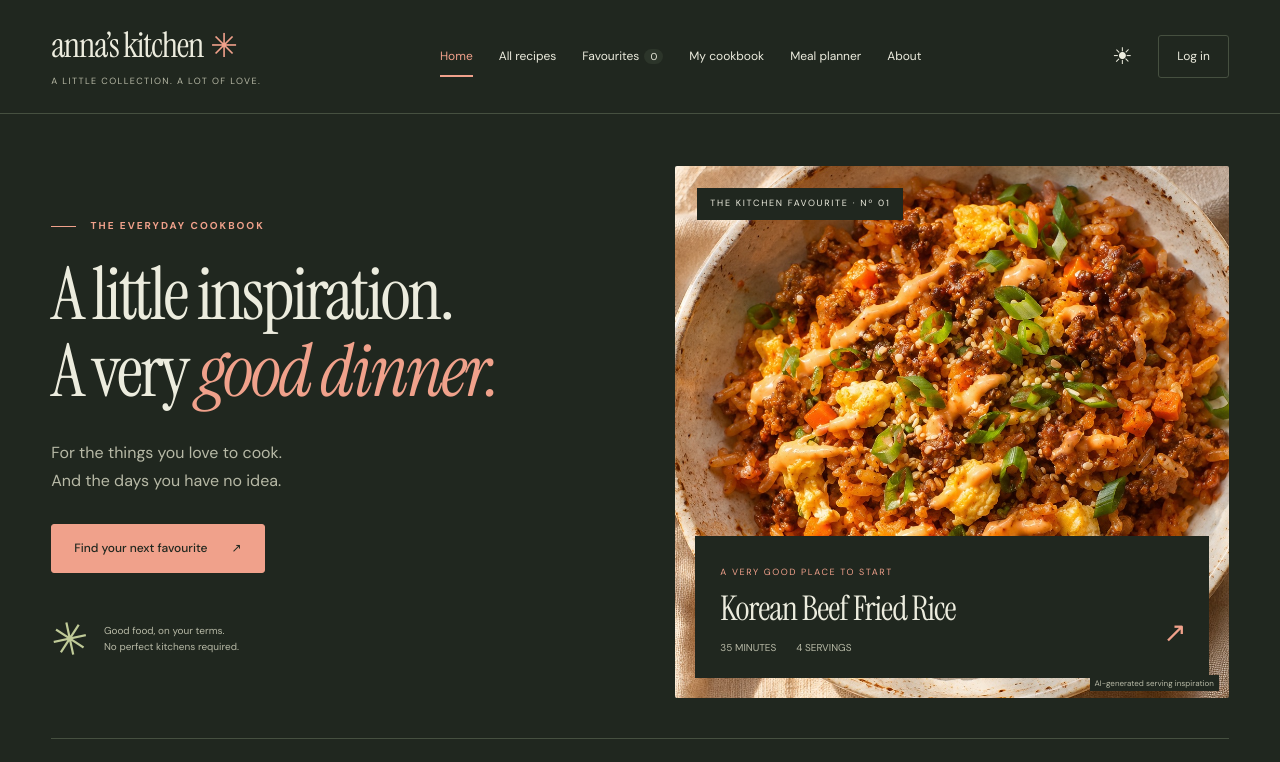
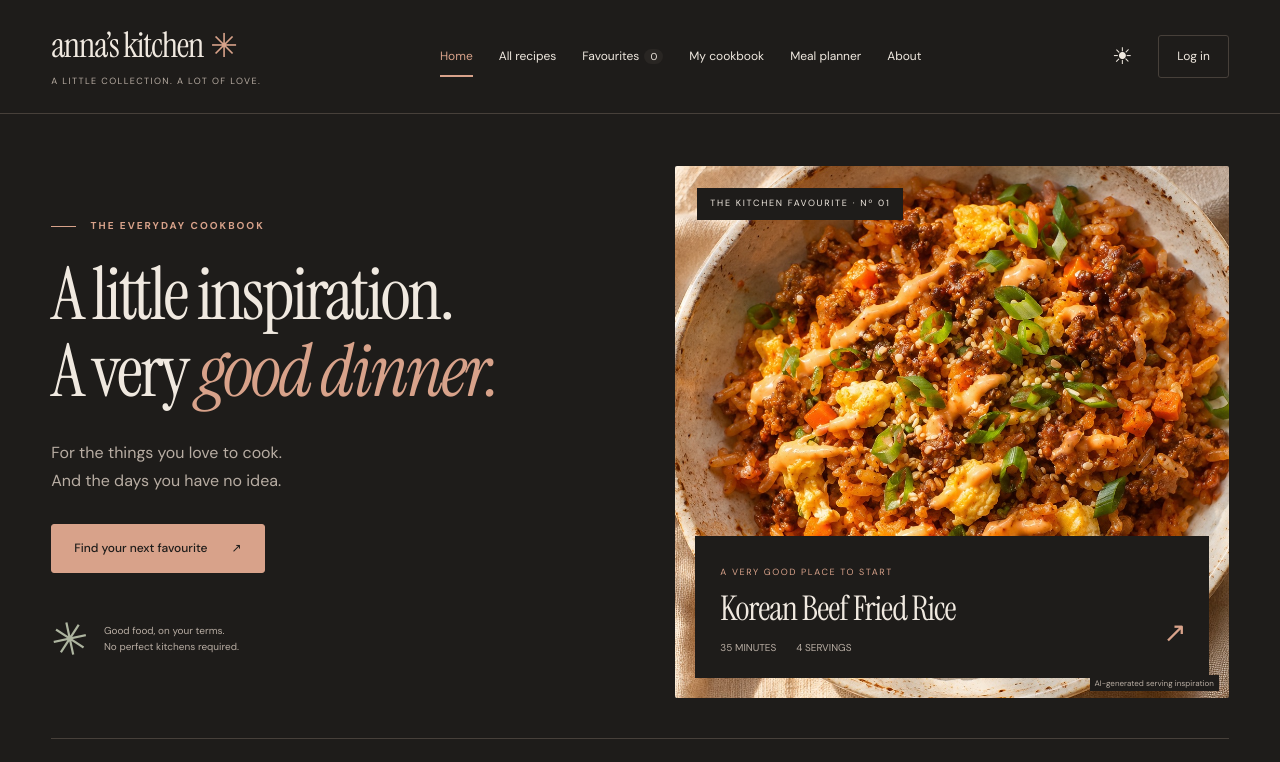
Before and after one commit to annardriguez/annas-recipe-database, a website: page index.html in a window 1280 px wide. Both pictures are taken after a click on the button "Switch to dark mode". Shown: the top 762 px of the page. Drawn offline with Linux system fonts and the light colour scheme; no server answers.

Commit message:
Soften night mode with warm charcoal and clay colours

```diff
--- a/index.html
+++ b/index.html
@@ -10,7 +10,7 @@
       content="A personal cookbook for everyday appetite. Find a recipe, save a favourite, and make a little plan."
     />
     <title>Anna's Kitchen</title>
-    <link rel="stylesheet" href="style.css?v=mobile-qa-20261113b" />
+    <link rel="stylesheet" href="style.css?v=night-palette-20261113a" />
 
     <link rel="stylesheet" href="cookbook.css?v=20261112" />
     <link rel="stylesheet" href="cookbook-refinements.css?v=redesign-20261113a" />
@@ -334,7 +334,7 @@
     <script src="appwrite-config.js"></script>
     <script src="appwrite-backend.js?v=20261113"></script>
     <script src="kitchen-data.js?v=20261113"></script>
-    <script src="theme.js?v=redesign-20261113a"></script>
+    <script src="theme.js?v=night-palette-20261113a"></script>
     <script src="nutrition.js?v=combined-kitchen-20261027"></script>
     <script src="recipes.js?v=recipe-amounts-20261027"></script>
     <script src="custom-recipes.js?v=redesign-20261113a"></script>
--- a/style.css
+++ b/style.css
@@ -29,16 +29,18 @@ body {
   -webkit-font-smoothing: antialiased;
 }
 body.dark-theme {
-  --ink: #ececde;
-  --muted: #b7b9a6;
-  --paper: #20271f;
-  --paper-soft: #2c352a;
-  --card: #273024;
-  --line: #465040;
-  --accent: #f0a18b;
-  --accent-dark: #ffbfa9;
-  --green: #c0cb98;
-  --butter: #4e5233;
+  color-scheme: dark;
+  --ink: #f0e9e0;
+  --muted: #b8ada3;
+  --paper: #1e1c1a;
+  --paper-soft: #292623;
+  --card: #24211f;
+  --line: #47403a;
+  --accent: #d8a28a;
+  --accent-dark: #e8b69e;
+  --green: #aeb5a0;
+  --butter: #393127;
+  --shadow: 0 20px 70px #00000055;
 }
 body.dialog-open {
   overflow: hidden;
--- a/theme.js
+++ b/theme.js
@@ -4,7 +4,8 @@ const themeMeta = document.querySelector('meta[name="theme-color"]');
 function applyTheme(theme) {
   const isDark = theme === "dark";
   document.body.classList.toggle("dark-theme", isDark);
-  themeMeta?.setAttribute("content", isDark ? "#20271f" : "#f6f3eb");
+  document.documentElement.style.colorScheme = isDark ? "dark" : "light";
+  themeMeta?.setAttribute("content", isDark ? "#1e1c1a" : "#f6f3eb");
 
   themeButtons.forEach(button => {
     button.textContent = isDark ? "☀" : "☾";
```
Also changed, not shown: about.html (+2 -2 lines), cookbook.html (+2 -2 lines), planner.html (+2 -2 lines), profile.html (+2 -2 lines).
